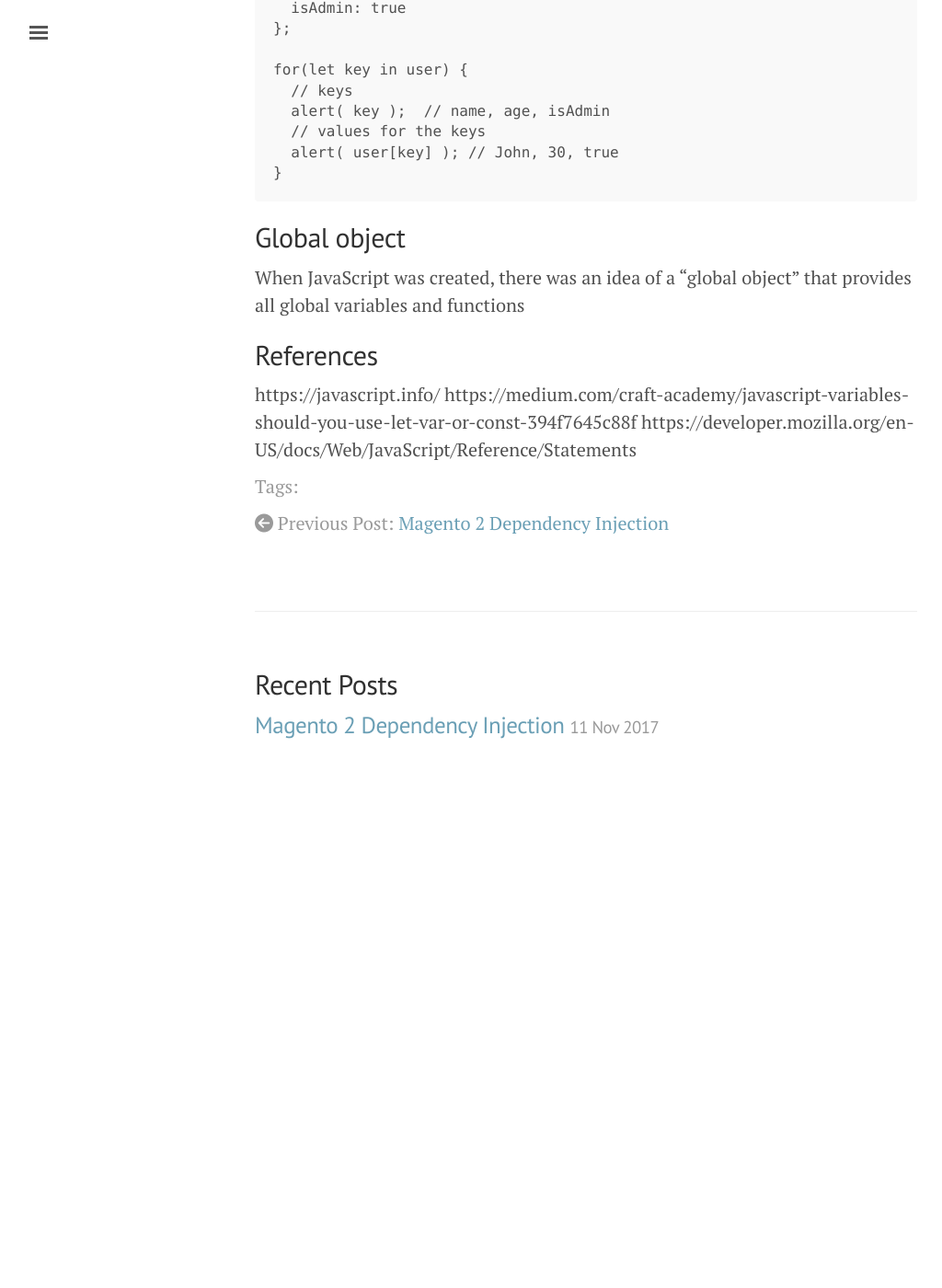
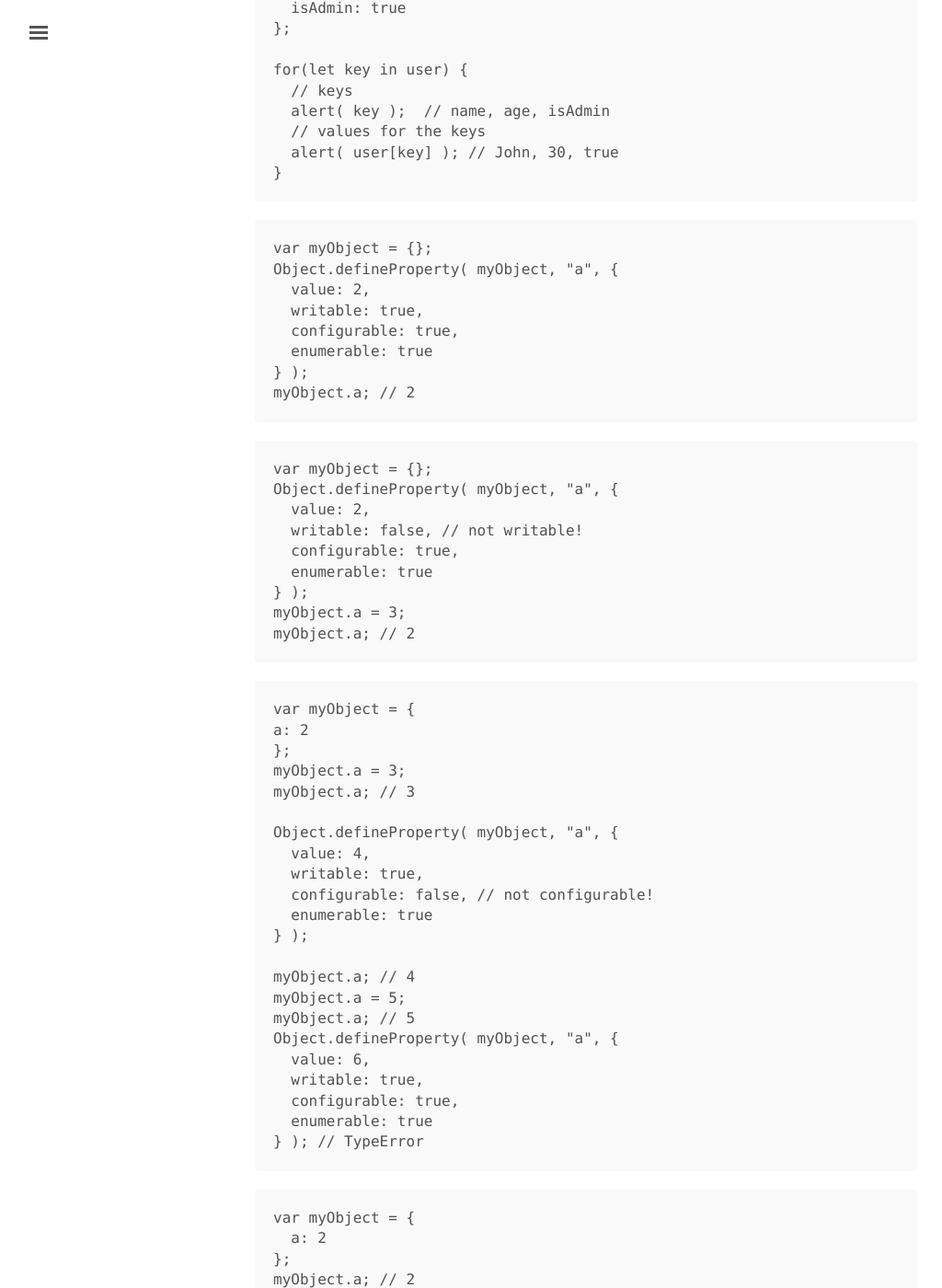
Before and after one commit to teymur-valiyev/techtalks, a Jekyll site: the page built from _posts/2018-01-20-javascript-basic.md, in a window 1280 px wide and 1400 px high, scrolled down 10486 px. Shown: the whole window at 92% size, without its empty margins (3-1027 px from the left). Built offline with Jekyll 4.4.1, drawn with Linux system fonts in a browser that asks for light colours; nearby versions of some CDN libraries; our own code applies the rules of GitHub Pages for plain Markdown files; library files that are not in the unit come from our copies; before the commit the page ends 11350 px from its top, so only the background shows below that; some of the changed text lies outside the part shown.

Commit message:
javascipt tutoral object added

````diff
--- a/_posts/2018-01-20-javascript-basic.md
+++ b/_posts/2018-01-20-javascript-basic.md
@@ -463,11 +463,69 @@ for(let key in user) {
 }
 ```
 
+```
+var myObject = {};
+Object.defineProperty( myObject, "a", {
+  value: 2,
+  writable: true,
+  configurable: true,
+  enumerable: true
+} );
+myObject.a; // 2
+```
+
+```
+var myObject = {};
+Object.defineProperty( myObject, "a", {
+  value: 2,
+  writable: false, // not writable!
+  configurable: true,
+  enumerable: true
+} );
+myObject.a = 3;
+myObject.a; // 2
+```
+
+```
+var myObject = {
+a: 2
+};
+myObject.a = 3;
+myObject.a; // 3
+
+Object.defineProperty( myObject, "a", {
+  value: 4,
+  writable: true,
+  configurable: false, // not configurable!
+  enumerable: true
+} );
+
+myObject.a; // 4
+myObject.a = 5;
+myObject.a; // 5
+Object.defineProperty( myObject, "a", {
+  value: 6,
+  writable: true,
+  configurable: true,
+  enumerable: true
+} ); // TypeError
+```
+
+```
+var myObject = {
+  a: 2
+};
+myObject.a; // 2
+
+```
+
+
 ## Global object
 When JavaScript was created, there was an idea of a “global object” that provides all global variables and functions
 
 
 ## References
-https://javascript.info/
-https://medium.com/craft-academy/javascript-variables-should-you-use-let-var-or-const-394f7645c88f
-https://developer.mozilla.org/en-US/docs/Web/JavaScript/Reference/Statements
+* https://github.com/getify/You-Dont-Know-JS
+* https://developer.mozilla.org/en-US/docs/Web/JavaScript/Reference/Statements
+* https://medium.com/craft-academy/javascript-variables-should-you-use-let-var-or-const-394f7645c88f
+* https://javascript.info/
````
